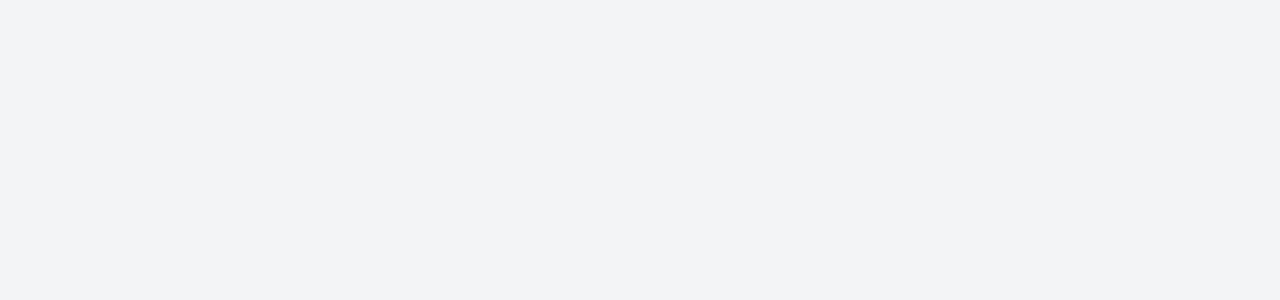
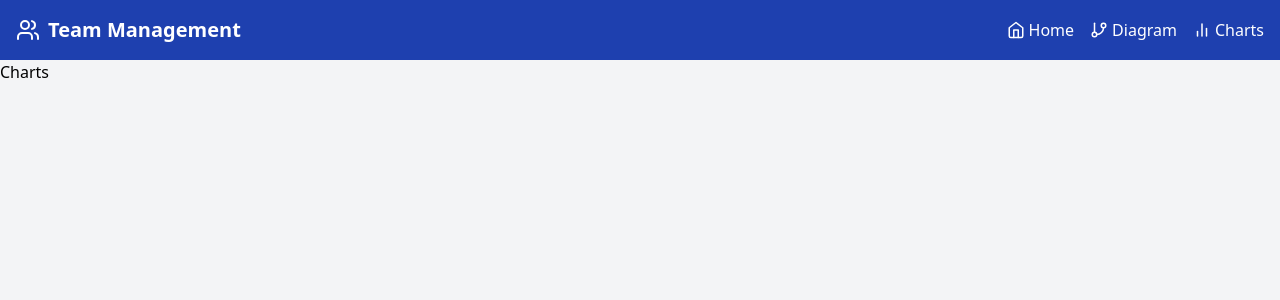
Before and after one commit to oguzhan-dev/dataflowx-case, a React (Vite) app: page /charts in a window 1280 px wide. Before the commit this address had no page. Shown: the top 300 px of the page. Built offline with nearby package versions, Linux system fonts and the light colour scheme.

Commit message:
feat: add other pages

```diff
--- a/src/App.tsx
+++ b/src/App.tsx
@@ -1,17 +1,26 @@
 import {BrowserRouter as Router, Route, Routes} from 'react-router-dom';
 import HomePage from "./pages/HomePage.tsx";
+import {AppProvider} from "./context/AppContext.tsx";
+import DiagramPage from "./pages/DiagramPage.tsx";
+import ChartsPage from "./pages/ChartsPage.tsx";
+import Navbar from "./components/Navbar.tsx";
 
 function App() {
     return (
+        <AppProvider>
             <Router>
                 <div className="min-h-screen bg-gray-100">
+                    <Navbar/>
                     <main className="pb-12">
                         <Routes>
                             <Route path="/" element={<HomePage/>}/>
+                            <Route path="/diagram" element={<DiagramPage/>}/>
+                            <Route path="/charts" element={<ChartsPage/>}/>
                         </Routes>
                     </main>
                 </div>
             </Router>
+        </AppProvider>
     );
 }
 
--- /dev/null
+++ b/src/components/Navbar.tsx
@@ -0,0 +1,32 @@
+import React from 'react';
+import {Link} from 'react-router-dom';
+import {Users, BarChart2, GitBranch, Home} from 'lucide-react';
+
+const Navbar: React.FC = () => {
+    return (
+        <nav className="bg-blue-800 text-white p-4">
+            <div className="container mx-auto flex justify-between items-center">
+                <Link to="/" className="text-xl font-bold flex items-center">
+                    <Users className="mr-2"/>
+                    Team Management
+                </Link>
+                <div className="flex space-x-4">
+                    <Link to="/" className="flex items-center hover:text-blue-200">
+                        <Home className="mr-1" size={18}/>
+                        Home
+                    </Link>
+                    <Link to="/diagram" className="flex items-center hover:text-blue-200">
+                        <GitBranch className="mr-1" size={18}/>
+                        Diagram
+                    </Link>
+                    <Link to="/charts" className="flex items-center hover:text-blue-200">
+                        <BarChart2 className="mr-1" size={18}/>
+                        Charts
+                    </Link>
+                </div>
+            </div>
+        </nav>
+    );
+};
+
+export default Navbar;
--- /dev/null
+++ b/src/pages/ChartsPage.tsx
@@ -0,0 +1,9 @@
+const ChartsPage = () => {
+    return (
+        <div>
+            <h1>Charts</h1>
+        </div>
+    );
+}
+
+export default ChartsPage;
--- /dev/null
+++ b/src/pages/DiagramPage.tsx
@@ -0,0 +1,10 @@
+const DiagramPage = () => {
+
+    return (
+        <div>
+            <h1 className="text-2xl font-semibold text-gray-800">Diagram Page</h1>
+        </div>
+    );
+}
+
+export default DiagramPage;
```
Lines whose indentation alone changed are shown as unchanged.
